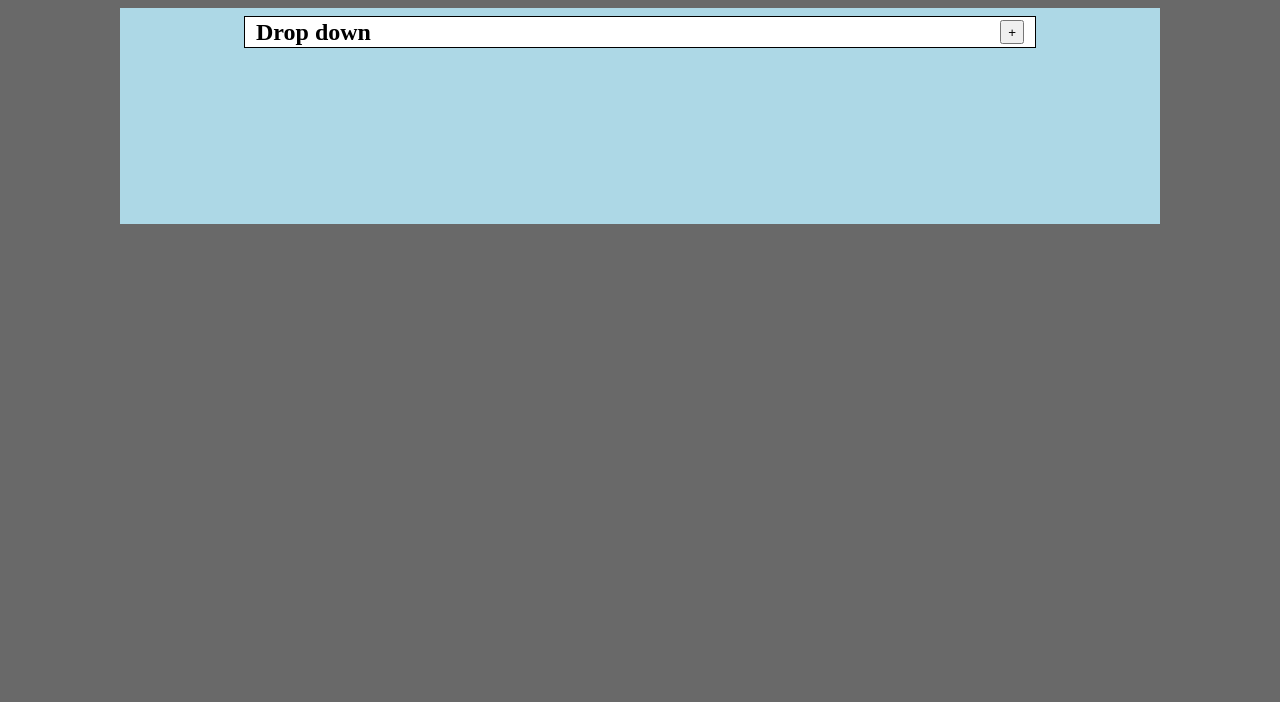
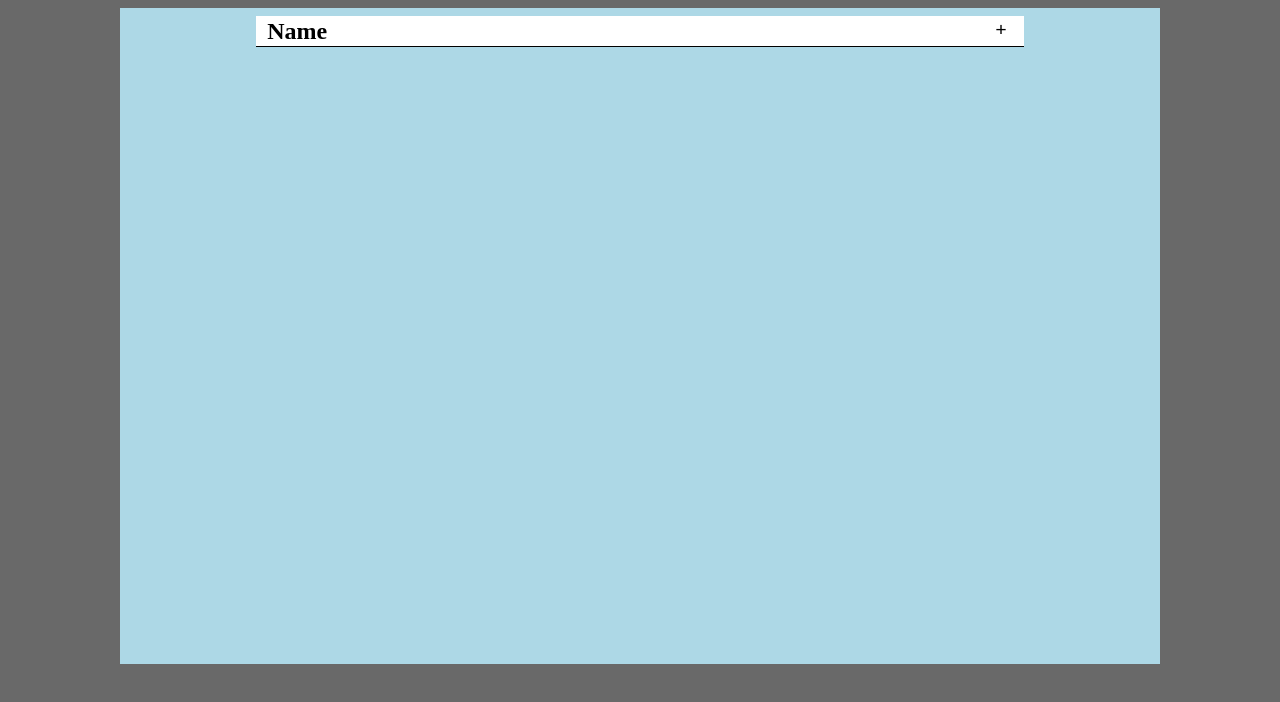
Before and after one commit to daniel-mooney/Portfolio-Website, a React (Create React App) app: page / in a window 1280 px wide. Shown: the top 702 px of the page. Built offline with nearby package versions, Linux system fonts and the light colour scheme.

Commit message:
completed basic dropdown

```diff
--- a/package.json
+++ b/package.json
@@ -9,6 +9,7 @@
     "react": "^18.2.0",
     "react-dom": "^18.2.0",
     "react-scripts": "5.0.1",
+    "react-transition-group": "^4.4.5",
     "web-vitals": "^2.1.4"
   },
   "scripts": {
--- a/src/App.js
+++ b/src/App.js
@@ -1,17 +1,16 @@
 import React from 'react'
 import Dropdown from './Components/Dropdown'
-
 import "./app.css"
 
 import drc1 from "./img/drc_1.jpg"
 
 function App() {
-
-
   return (
     <div className='content-body'>
-      <Dropdown name={"Drop down"}>
-
+      <Dropdown name='Name'>
+        <p>Test</p>
+        <p>More text</p>
+        <img src={drc1} style={{height: '40vh'}}/>
       </Dropdown>
     </div>
   )
--- a/src/Components/Dropdown.js
+++ b/src/Components/Dropdown.js
@@ -1,12 +1,61 @@
-import React from 'react'
-import "./dropdown.css"
+import React, {useState, useRef} from 'react';
+import { CSSTransition } from 'react-transition-group';
+import "./dropdown.css";
 
-export default function Dropdown({name}) {
-  return (
-    <div className='tab'>
-        <h2 style={{margin: '0'}}>{name}</h2>
-        <button className='drop-button'>+</button>
-    </div>
-    // {this.props.children}
-  )
+export default function Dropdown(props) {
+    const [drop, setDrop] = useState(false);
+    const childElements = useRef(null);
+
+    function toggleDropdown() {
+        setDrop(!drop);
+    }
+
+    const childHeight = childElements.current != null ? childElements.current.scrollHeight | 0 : 0;
+    const transCSS = `
+        .drop-container-open {
+            height: ${childHeight}px
+        }
+
+        .drop-container-enter{
+            height: 0px;
+        }
+
+        .drop-container-enter-active {
+            height: ${childHeight}px;
+            transition: height 300ms;
+        }
+
+        .drop-container-exit {
+            height: ${childHeight}px;
+        }
+
+        .drop-container-exit-active {
+            height: 0px;
+            transition: height 300ms;
+        }
+    `
+    return (
+        <>
+            <div className='content-container'>
+                <style>{transCSS}</style>
+                <div className='tab'>
+                    <h2 style={{margin: '0'}}>{props.name}</h2>
+                    <button className='drop-button' onClick={toggleDropdown}>{drop ? '-' : '+'}</button>
+                </div>
+                <CSSTransition
+                    classNames="drop-container"
+                    nodeRef={childElements}
+                    in={drop}
+                    timeout={300}
+                >
+                    <div ref={childElements} className={`drop-container-${drop ? 'open' : 'closed'}`}>
+                        {props.children}
+                    </div>
+
+                </CSSTransition>
+
+            </div>
+        </>
+
+    );
 }
--- a/src/Components/dropdown.css
+++ b/src/Components/dropdown.css
@@ -1,13 +1,15 @@
+.content-container {
+    background-color: white;
+    width: 60vw;
+    margin: auto;
+}
+
 .tab {
     border-color: black;
-    border-style: solid;
     border-width: 1px;
-    background-color: white;
-    width: 60vw;
+    border-bottom-style: solid;
     height: 30px;
-    margin: auto;
     padding: 0 0.7rem 0 0.7rem;
-
     display: flex;
     justify-content: space-between;
     align-items: center;
@@ -15,4 +17,17 @@
 
 .drop-button {
     height: 80%;
+    background-color: inherit;
+    border: none;
+    font-family:'Courier New', Courier, monospace;
+    font-size: larger;
 }
+
+.drop-container-open, .drop-container-closed {
+    overflow: hidden;
+    padding: 0 0.7rem 0 0.7rem;
+}
+
+.drop-container-closed {
+    height: 0px;
+}
--- a/src/app.css
+++ b/src/app.css
@@ -6,7 +6,7 @@ body {
 .content-body {
     background-color: lightblue;
     width: 80vw;
-    height: 200px;
+    height: 80vh;
     margin: auto;
     padding: 0.5rem;
 }
```
Also changed, not shown: 1 other file (tests, documents, lock files or other folders).
